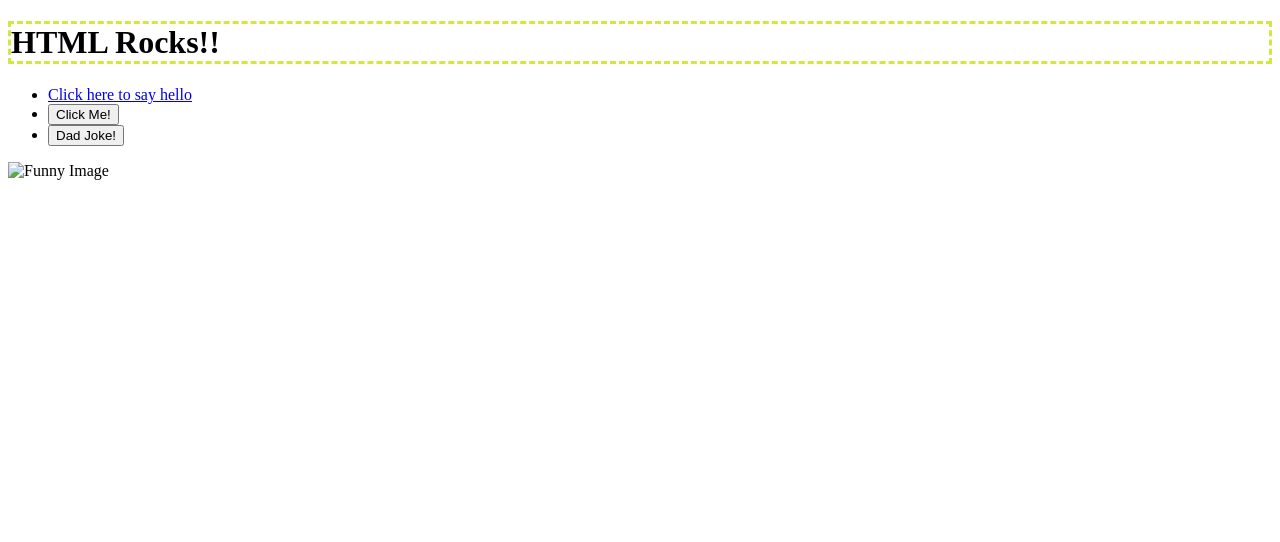
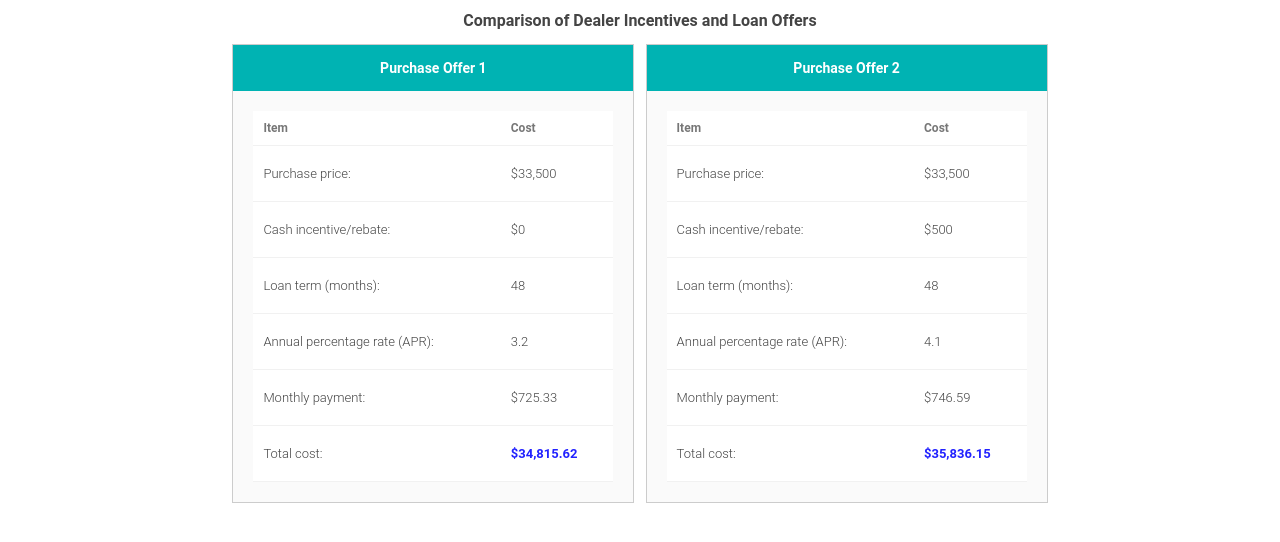
Before and after one commit to osama99855/05.03-Lab---Advanced-CSS, a website: page index.html in a window 1280 px wide. Drawn offline with Linux system fonts and the light colour scheme; files that its build step writes are made by us from their sources.

Commit message:
Complete 05.03 Advanced CSS Lab

```diff
--- a/index.html
+++ b/index.html
@@ -1,25 +1,47 @@
-<!doctype html>
-<html>
 
+<!DOCTYPE html>
+<html lang="en">
 <head>
-  <meta charset="utf-8">
-  <title>CS208 - Starter Code (UPDATE ME)!</title>
-  <meta name="description" content="">
-  <meta name="viewport" content="width=device-width, initial-scale=1">
-  <link rel="stylesheet" href="style.css">
+    <meta charset="UTF-8">
+    <meta name="viewport" content="width=device-width, initial-scale=1">
+    <title>Dealer Incentives and Loan Offers</title>
+    <link rel="stylesheet" href="style.css">
 </head>
+<body>
 
-<body>
-  <h1>HTML Rocks!!</h1>
-  <ul>
-  <li><a href="/hello">Click here to say hello</a></li>
-  <li><button id="hello-link">Click Me!</button></li>
-  <li><button id="joke-button">Dad Joke!</button></li>
-  <script src="script.js"></script>
-  </ul>
-  <img src="funny.png" alt="Funny Image" width="300" height="200">
+<div class="container">
+    <h1>Comparison of Dealer Incentives and Loan Offers</h1>
 
-  <h2 id="joke-display"></h2>
+    <section class="offer">
+        <h2 class="offer-title">Purchase Offer 1</h2>
+        <div class="offer-contents">
+            <table>
+                <tr><th>Item</th><th>Cost</th></tr>
+                <tr><td>Purchase price:</td><td>$33,500</td></tr>
+                <tr><td>Cash incentive/rebate:</td><td>$0</td></tr>
+                <tr><td>Loan term (months):</td><td>48</td></tr>
+                <tr><td>Annual percentage rate (APR):</td><td>3.2</td></tr>
+                <tr><td>Monthly payment:</td><td>$725.33</td></tr>
+                <tr><td>Total cost:</td><td class="final-value">$34,815.62</td></tr>
+            </table>
+        </div>
+    </section>
+
+    <section class="offer">
+        <h2 class="offer-title">Purchase Offer 2</h2>
+        <div class="offer-contents">
+            <table>
+                <tr><th>Item</th><th>Cost</th></tr>
+                <tr><td>Purchase price:</td><td>$33,500</td></tr>
+                <tr><td>Cash incentive/rebate:</td><td>$500</td></tr>
+                <tr><td>Loan term (months):</td><td>48</td></tr>
+                <tr><td>Annual percentage rate (APR):</td><td>4.1</td></tr>
+                <tr><td>Monthly payment:</td><td>$746.59</td></tr>
+                <tr><td>Total cost:</td><td class="final-value">$35,836.15</td></tr>
+            </table>
+        </div>
+    </section>
+</div>
+
 </body>
-
 </html>
```
Also changed, not shown: dist/style.css, 1 other file.
